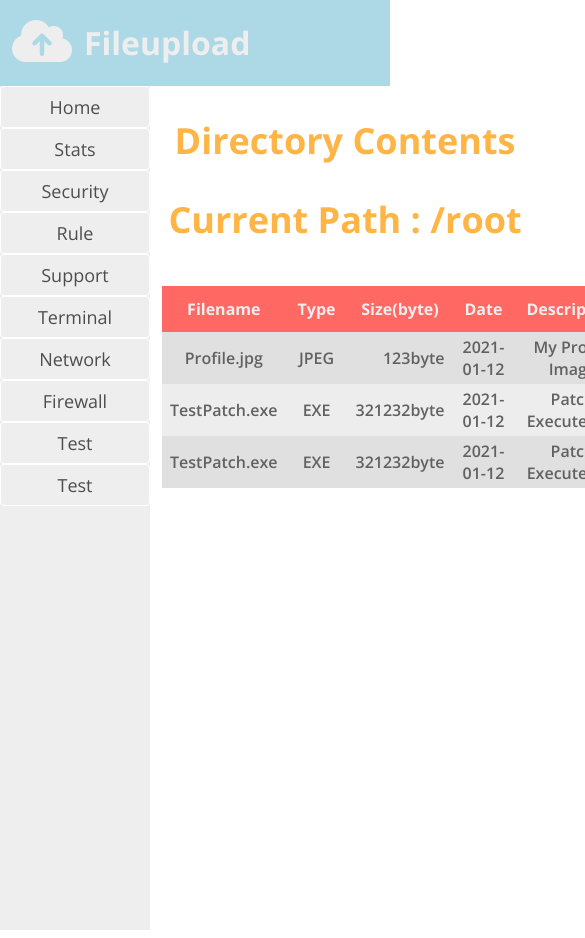
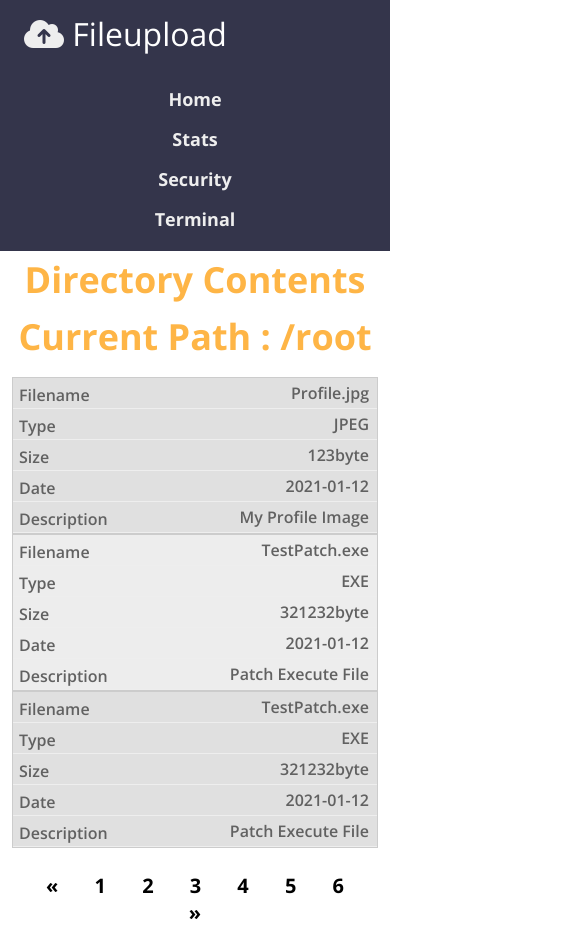
Before and after one commit to txuna/fileupload, a plain HTML site: page template/home.html in a window 390 px wide. Shown: the top 938 px of the page, 585 px wide, since content can reach past the window. Drawn offline with nearby package versions, Linux system fonts and the light colour scheme.

Commit message:
change responsive table and menubar

```diff
--- a/static/css/base.css
+++ b/static/css/base.css
@@ -19,6 +19,8 @@
     --color-purple: #6a1b9a;
     --color-light-orange: #ff8a50;
     --color-light-green: #8bc34a;
+    --color-light-red: #ff7961;
+    --color-dark-purple: #65499c;
     /* Font Size */
     --font-large: 48px;
     --font-medium: 28px;
@@ -47,10 +49,9 @@ html {
     margin: 0;
     font-family: 'Open Sans', sans-serif;
     cursor: default;
-    height: 100%;
-    /*
-        overflow:hidden;
-    */
+    height: auto;
+    min-height: 100% !important;
+    position: relative;
 }
 
 a {
@@ -68,59 +69,56 @@ ul {
 
 #navbar {
     display: flex;
-    background-color: lightblue;
+    background-color: var(--color-navy);
+    justify-content: space-between;
 }
 
 .navbar__logo {
-    font-size: var(--font-large);
-    position: relative;
-    top: 8px;
+    font-size: 32px;
     margin: 0px 12px;
+    padding: 12px;
     color: var(--color-light-white);
     transition: all var(--animation-duration) ease;
 }
 
+.navbar__logo a {
+    color: var(--color-white);
+}
+
 .navbar__logo:hover {
     color: var(--color-pink);
-    transform: scale(1.1)
-}
-
-.navbar__title {
-    color: var(--color-light-white);
+    transform: scale(1.1);
 }
 
 #main {
-    display: flex;
     height: 100%;
     text-align: center;
     width: 100%;
 }
 
 .main__menu {
-    text-align: center;
-    padding: 0;
-    width: 150px;
     display: flex;
-    height: 100%;
-    flex-direction: column;
-    background-color: var(--color-light-white);
+    justify-content: space-between;
+    align-items: center;
+    color: var(--color-light-white);
+    padding: 12px;
 }
 
 .main__menu-item {
     font-size: var(--font-regular);
     margin: 0;
-    padding: 8px 12px;
-    border: 1px solid var(--color-white);
+    padding: 8px 24px;
     border-radius: var(--size-bolder-radius);
     transition: all var(--animation-duration) ease;
 }
 
 .main__menu-item a {
-    color: var(--color-dark-grey);
+    color: var(--color-light-white);
+    font-weight: var(--weight-bold);
 }
 
 .main__menu-item:hover {
-    background-color: var(--color-light-grey);
+    background-color: var(--color-orange);
     border-radius: var(--size-bolder-radius);
 }
 
@@ -128,7 +126,36 @@ ul {
     color: var(--color-white)
 }
 
-.main__content {
-    text-align: center;
-    width: 100%;
+.pagination {
+    padding: 12px;
+    display: block;
 }
+
+.pagination a {
+    font-size: 20px;
+    color: var(--color-black);
+    padding: 8px 16px;
+    font-weight: var(--weight-bold);
+    transition: all var(--animation-duration) ease;
+}
+
+.pagination a:hover {
+    background-color: var(--color-light-red);
+    color: var(--color-white);
+    border-radius: var(--size-bolder-radius);
+}
+
+@media screen and (max-width: 768px) {
+    #navbar {
+        flex-direction: column;
+        align-items: flex-start;
+    }
+    .main__menu {
+        flex-direction: column;
+        text-align: center;
+        width: 100%;
+    }
+    .main__menu-item {
+        width: 100%;
+    }
+}
--- a/static/css/home.css
+++ b/static/css/home.css
@@ -1,7 +1,18 @@
+#main {
+    text-align: center;
+    width: 100%;
+}
+
 .content__header {
     color: var(--color-orange);
     font-weight: var(--weight-bold);
     font-size: 24px;
+}
+
+.content__header h1,
+.content__header h2 {
+    margin: 0px;
+    padding: 4px;
 }
 
 .content__table {
@@ -16,10 +27,6 @@
     color: var(--color-light-white);
     padding: 12px;
     margin: 0px;
-}
-
-.content__table td:nth-child(3) {
-    text-align: right;
 }
 
 .content__table td {
@@ -46,3 +53,77 @@
 .content__table tr {
     transition: all var(--animation-duration) ease;
 }
+
+@media only screen and (max-width: 560px) {
+    #navbar {
+        flex-direction: column;
+        align-items: flex-start;
+    }
+    .main__menu {
+        flex-direction: column;
+        text-align: center;
+        width: 100%;
+    }
+    .main__menu-item {
+        width: 100%;
+    }
+    .main__content {
+        flex-direction: column;
+    }
+    /* Force table to not be like tables anymore */
+    table,
+    thead,
+    tbody,
+    th,
+    td,
+    tr {
+        display: block;
+    }
+    /* Hide table headers (but not display: none;, for accessibility) */
+    thead tr {
+        position: absolute;
+        top: -9999px;
+        left: -9999px;
+    }
+    tr {
+        border: 1px solid #ccc;
+    }
+    td {
+        /* Behave  like a "row" */
+        border: none;
+        border-bottom: 1px solid #eee;
+        position: relative;
+        padding-left: 50%;
+        text-align: start;
+        direction: rtl;
+    }
+    td:before {
+        /* Now like a table header */
+        position: absolute;
+        /* Top/left values mimic padding */
+        top: 6px;
+        left: 6px;
+        width: 45%;
+        padding-right: 10px;
+        white-space: nowrap;
+        text-align: left;
+    }
+    /*
+	Label the data
+	*/
+    td:nth-of-type(1):before {
+        content: "Filename";
+    }
+    td:nth-of-type(2):before {
+        content: "Type";
+    }
+    td:nth-of-type(3):before {
+        content: "Size";
+    }
+    td:nth-of-type(4):before {
+        content: "Date";
+    }
+    td:nth-of-type(5):before {
+        content: "Description";
+    }
+}
--- a/static/css/stats.css
+++ b/static/css/stats.css
@@ -17,6 +17,7 @@
     --color-purple: #6a1b9a;
     --color-light-orange: #ff8a50;
     --color-light-green: #8bc34a;
+    --color-light-red: #ff7961;
     /* Font Size */
     --font-large: 48px;
     --font-medium: 28px;
@@ -33,28 +34,40 @@
     --animation-duration: 300ms;
 }
 
+#main {
+    text-align: center;
+    margin: auto;
+    max-width: 1200px;
+    display: flex;
+    flex-direction: column;
+}
+
 .section {
-    max-width: 1200px;
     text-align: center;
     padding: 12px;
-    margin: auto;
 }
 
-.capacity {}
+.capacity {
+    width: 100%;
+}
 
 .capacity__topbar {
     display: flex;
     justify-content: center;
-    margin: auto;
+}
+
+.capacity__title {
+    font-size: 24px;
+    padding: 0px 12px;
 }
 
 .capacity__logo {
     color: var(--color-light-grey);
-    position: relative;
-    top: 32px;
-    font-size: 48px;
+    font-size: 32px;
     padding: 0 12px;
     transition: all var(--animation-duration) ease;
+    position: relative;
+    top: 36px;
 }
 
 .capacity__logo:hover {
@@ -80,11 +93,6 @@
     padding: 1px;
     text-align: center;
     color: var(--color-grey);
-}
-
-.capacity__title {
-    font-size: var(--font-medium);
-    padding: 0 12px;
 }
 
 .stats__bar {
@@ -118,7 +126,9 @@
     color: var(--color-grey);
 }
 
-.logging {}
+.logging {
+    width: 100%;
+}
 
 .logging__topbar {
     display: flex;
@@ -128,8 +138,8 @@
 .logging__logo {
     color: var(--color-light-purple);
     position: relative;
-    top: 32px;
-    font-size: 48px;
+    top: 36px;
+    font-size: 32px;
     padding: 0px 12px;
     transition: all var(--animation-duration) ease;
 }
@@ -139,9 +149,11 @@
 }
 
 .logging__title {
-    font-size: var(--font-medium);
+    font-size: 24px;
     padding: 0 12px;
 }
+
+.logging__content {}
 
 .logging__table {
     margin: 0;
@@ -181,28 +193,86 @@
     transition: all var(--animation-duration) ease;
 }
 
-.packet {}
-
-.packet__topbar {
-    display: flex;
-    justify-content: center;
-    margin: auto;
+@media only screen and (max-width: 560px) {
+    .value__name {
+        padding: 6px;
+        font-size: 15px;
+        font-weight: var(--weight-bold);
+        text-align: center;
+        color: var(--color-grey);
+    }
+    .capacity__percent {
+        font-size: 15px;
+        font-weight: var(--weight-bold);
+        text-align: center;
+        padding: 4px;
+        color: var(--color-grey);
+    }
+    .main__content {
+        flex-direction: column;
+    }
+    .pagination a {
+        font-size: 14px;
+        color: var(--color-black);
+        padding: 8px 12px;
+        font-weight: var(--weight-bold);
+        transition: all var(--animation-duration) ease;
+    }
+    /* Force table to not be like tables anymore */
+    table,
+    thead,
+    tbody,
+    th,
+    td,
+    tr {
+        display: block;
+    }
+    /* Hide table headers (but not display: none;, for accessibility) */
+    thead tr {
+        position: absolute;
+        top: -9999px;
+        left: -9999px;
+    }
+    tr {
+        border: 1px solid #ccc;
+    }
+    td {
+        /* Behave  like a "row" */
+        border: none;
+        border-bottom: 1px solid #eee;
+        position: relative;
+        padding-left: 50%;
+        text-align: center;
+        text-align: start;
+        direction: rtl;
+    }
+    td:before {
+        /* Now like a table header */
+        position: absolute;
+        /* Top/left values mimic padding */
+        top: 6px;
+        left: 6px;
+        width: 45%;
+        padding-right: 10px;
+        text-align: left;
+        white-space: nowrap;
+    }
+    /*
+	Label the data
+	*/
+    td:nth-of-type(1):before {
+        content: "Method";
+    }
+    td:nth-of-type(2):before {
+        content: "Filename";
+    }
+    td:nth-of-type(3):before {
+        content: "Type";
+    }
+    td:nth-of-type(4):before {
+        content: "Path";
+    }
+    td:nth-of-type(5):before {
+        content: "Date";
+    }
 }
-
-.packet__logo {
-    color: #8bc34a;
-    position: relative;
-    top: 32px;
-    font-size: 48px;
-    padding: 0px 12px;
-    transition: all var(--animation-duration) ease;
-}
-
-.packet__logo:hover {
-    transform: scale(1.1)
-}
-
-.packet__title {
-    font-size: var(--font-medium);
-    padding: 0 12px;
-}
--- a/template/home.html
+++ b/template/home.html
@@ -17,14 +17,11 @@
     <header id="navbar">
         <div class="navbar__logo">
             <i class="fas fa-cloud-upload-alt"></i>
+            <a href="#">Fileupload</a>
         </div>
         <div class="navbar__title">
-            <h1>Fileupload</h1>
+
         </div>
-    </header>
-
-    <section id="main">
-        <nav>
         <ul class="main__menu">
             <li class="main__menu-item">
                 <a href="home.html">Home</a>
@@ -35,30 +32,14 @@
             <li class="main__menu-item">
                 <a href="#">Security</a>
             </li>
-                <li class="main__menu-item">
-                    <a href="#">Rule</a>
-                </li>
-                <li class="main__menu-item">
-                    <a href="#">Support</a>
-                </li>
+
             <li class="main__menu-item">
                 <a href="#">Terminal</a>
             </li>
-                <li class="main__menu-item">
-                    <a href="#">Network</a>
-                </li>
-                <li class="main__menu-item">
-                    <a href="#">Firewall</a>
-                </li>
-                <li class="main__menu-item">
-                    <a href="#">Test</a>
-                </li>
-                <li class="main__menu-item">
-                    <a href="#">Test</a>
-                </li>
         </ul>
-        </nav>
-        <div class="main__content">
+    </header>
+
+    <section id="main">
         <div class="content__header">
             <h1>Directory Contents</h1>
             <h2>Current Path : /root</h2>
@@ -95,6 +76,15 @@
                 </tr>
             </tbody>
         </table>
+        <div class="pagination">
+            <a href="#">&laquo;</a>
+            <a href="#">1</a>
+            <a href="#">2</a>
+            <a href="#">3</a>
+            <a href="#">4</a>
+            <a href="#">5</a>
+            <a href="#">6</a>
+            <a href="#">&raquo;</a>
         </div>
     </section>
 </body>
--- a/template/stats.html
+++ b/template/stats.html
@@ -9,7 +9,8 @@
     <script src="https://kit.fontawesome.com/bfbc1ab4a5.js" crossorigin="anonymous"></script>
     <link rel="stylesheet" href="/static/css/base.css">
     <link rel="stylesheet" href="/static/css/stats.css">
-    <script src="/static/css/index.js" type="text/javascript" defer></script>
+    <script type="text/javascript" src="https://www.gstatic.com/charts/loader.js"></script>
+    <script src="/static/js/stats.js" type="text/javascript" defer></script>
     <title>Fileupload</title>
 </head>
 
@@ -17,14 +18,11 @@
     <header id="navbar">
         <div class="navbar__logo">
             <i class="fas fa-cloud-upload-alt"></i>
+            <a href="#">Fileupload</a>
         </div>
         <div class="navbar__title">
-            <h1>Fileupload</h1>
+
         </div>
-    </header>
-
-    <section id="main">
-        <nav>
         <ul class="main__menu">
             <li class="main__menu-item">
                 <a href="home.html">Home</a>
@@ -36,30 +34,16 @@
                 <a href="#">Security</a>
             </li>
             <li class="main__menu-item">
-                    <a href="#">Rule</a>
-                </li>
-                <li class="main__menu-item">
                 <a href="#">Support</a>
             </li>
             <li class="main__menu-item">
                 <a href="#">Terminal</a>
             </li>
-                <li class="main__menu-item">
-                    <a href="#">Network</a>
-                </li>
-                <li class="main__menu-item">
-                    <a href="#">Firewall</a>
-                </li>
-                <li class="main__menu-item">
-                    <a href="#">Test</a>
-                </li>
-                <li class="main__menu-item">
-                    <a href="#">Test</a>
-                </li>
         </ul>
-        </nav>
-        <div class="main__content">
-            <div class="capacity">
+    </header>
+
+    <section id="main">
+        <div class="capacity section">
             <div class="capacity__topbar">
                 <div class="capacity__logo">
                     <i class="fas fa-hdd"></i>
@@ -68,7 +52,7 @@
                     <h1>Capacity</h1>
                 </div>
             </div>
-                <div class="capacity__content section">
+            <div class="capacity__content ">
                 <div class="capacity__bar">
                     <div class="capacity__value">
                         <div class="capacity__percent">
@@ -79,7 +63,7 @@
                 </div>
 
                 <div class="stats__bar">
-                        <div class="stats__value" style="width:12%; background-color:#fdd835">
+                    <div class="stats__value" style="width:24%; background-color:#fdd835">
                         <div class="value__name">
                             JPEG
                         </div>
@@ -89,26 +73,25 @@
                             EXE
                         </div>
                     </div>
-                        <div class="stats__value" style="width:55%; background-color:#ffb300">
+                    <div class="stats__value" style="width:43%; background-color:#ffb300">
                         <div class="value__name">
                             Javascript
                         </div>
                     </div>
                 </div>
             </div>
+
         </div>
-
-
-            <div class="logging">
+        <div class="logging section">
             <div class="logging__topbar">
                 <div class="logging__logo">
                     <i class="fas fa-sitemap"></i>
                 </div>
                 <div class="logging__title">
-                        <h1>Logging</h1>
+                    <h1>Log</h1>
                 </div>
             </div>
-                <div class="logging__content section">
+            <div class="logging__content">
                 <table class="logging__table">
                     <thead>
                         <th>Method</th>
@@ -139,27 +122,24 @@
                             <td>/root/private/git-tutorial</td>
                             <td>2021-01-11</td>
                         </tr>
-
                     </tbody>
                 </table>
-                </div>
-            </div>
-            <div class="packet">
-                <div class="packet__topbar">
-                    <div class="packet__logo">
-                        <i class="fas fa-wifi"></i>
-                    </div>
-                    <div class="packet__title">
-                        <h1>Packet</h1>
-                    </div>
-                </div>
-                <div class="packet__content section">
-                    <h1>Hello World</h1>
+                <div class="pagination">
+                    <a href="#">&laquo;</a>
+                    <a href="#">1</a>
+                    <a href="#">2</a>
+                    <a href="#">3</a>
+                    <a href="#">4</a>
+                    <a href="#">5</a>
+                    <a href="#">6</a>
+                    <a href="#">&raquo;</a>
                 </div>
             </div>
         </div>
+    </section>
 
-    </section>
+    <script type="text/javascript">
+    </script>
 </body>
 
 </html>
```
Also changed, not shown: static/js/stats.js (+31 -0 lines). Lines whose indentation alone changed are shown as unchanged.
